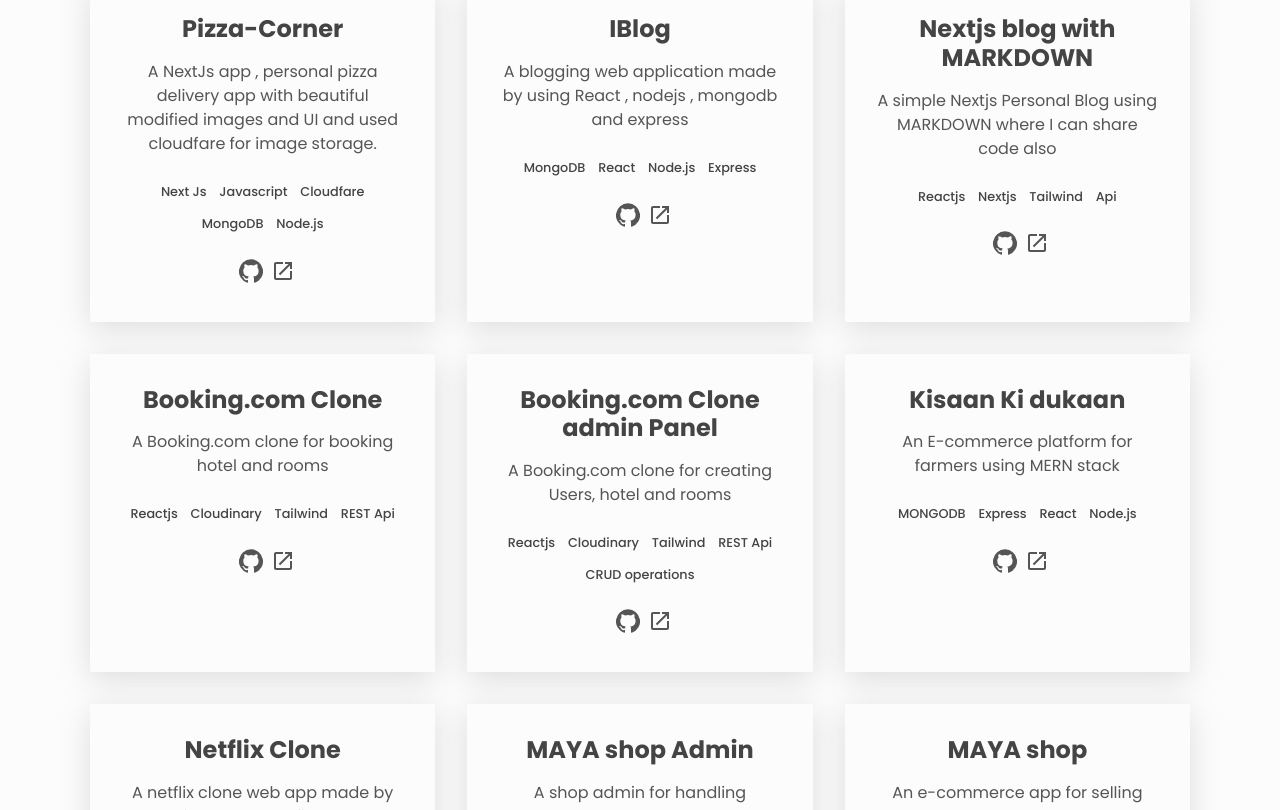
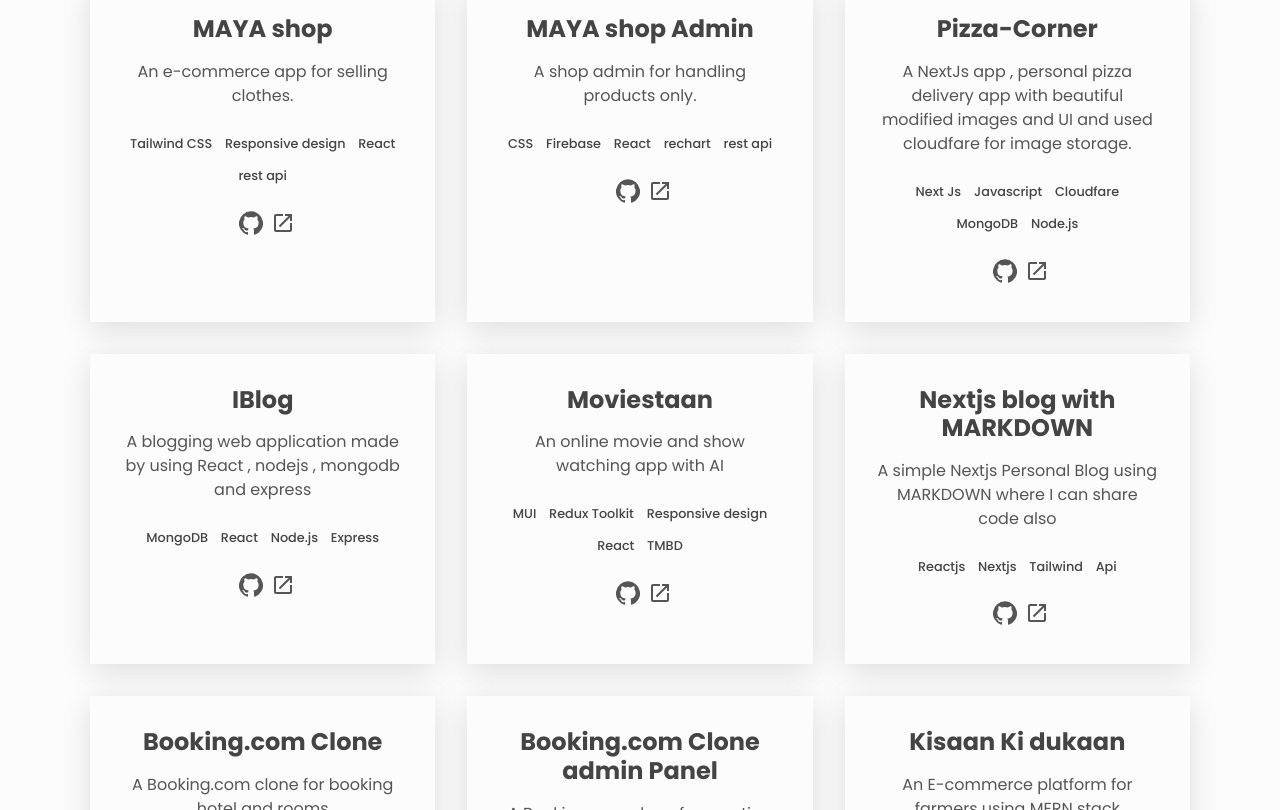
Before and after one commit to VinaySehwag14/PERSONAL-PORTFOLIO, a React (Create React App) app: page / in a window 1280 px wide. Shown: the part 670-1480 px from the top of the page. Built offline with nearby package versions, Linux system fonts and the light colour scheme.

Commit message:
Update portfolio.js
updated portfolio

```diff
--- a/src/portfolio.js
+++ b/src/portfolio.js
@@ -23,6 +23,20 @@ const projects = [
   // projects can be added an removed
   // if there are no projects, Projects section won't show up
   {
+    name: 'MAYA shop ',
+    description: 'An e-commerce app for selling clothes.',
+    stack: ['Tailwind CSS', 'Responsive design', 'React','rest api'],
+    sourceCode: 'https://github.com/VinaySehwag14/E-commerce_modern',
+    livePreview: 'http://maya-shop-frontend.vercel.app/',
+  },
+  {
+    name: 'MAYA shop Admin',
+    description: 'A shop admin for handling products only.',
+    stack: ['CSS', 'Firebase', 'React','rechart','rest api'],
+    sourceCode: 'https://github.com/VinaySehwag14/MAYA-Shop-admin-',
+    livePreview: 'https://maya-shop-admin-o8rp.vercel.app/',
+  },
+  {
     name: 'Pizza-Corner',
     description:
       'A NextJs app , personal pizza delivery app with beautiful modified images and UI and used cloudfare for image storage.',
@@ -38,6 +52,13 @@ const projects = [
     stack: ['MongoDB', 'React', 'Node.js', 'Express'],
     sourceCode: 'https://github.com/VinaySehwag14/iBlog-frontend',
     livePreview: 'https://i-blog-frontend.vercel.app/',
+  },
+  {
+    name: 'Moviestaan',
+    description: 'An online movie and show watching app with AI',
+    stack: ['MUI',,'Redux Toolkit', 'Responsive design', 'React','TMBD'],
+    sourceCode: 'https://github.com/VinaySehwag14/E-commerce_modern',
+    livePreview: 'http://maya-shop-frontend.vercel.app/',
   },
   {
     name: 'Nextjs blog with MARKDOWN',
@@ -79,20 +100,8 @@ const projects = [
     sourceCode: 'https://github.com/VinaySehwag14/NetflixClone-React',
     livePreview: 'https://62d29ec47de22d75e884d618--ornate-cobbler-fa7233.netlify.app/',
   },
-{
-    name: 'MAYA shop Admin',
-    description: 'A shop admin for handling products only.',
-    stack: ['CSS', 'Firebase', 'React','rechart','rest api'],
-    sourceCode: 'https://github.com/VinaySehwag14/MAYA-Shop-admin-',
-    livePreview: 'https://maya-shop-admin-o8rp.vercel.app/',
-  },
-{
-    name: 'MAYA shop ',
-    description: 'An e-commerce app for selling clothes.',
-    stack: ['Tailwind CSS', 'Responsive design', 'React','rest api'],
-    sourceCode: 'https://github.com/VinaySehwag14/E-commerce_modern',
-    livePreview: 'http://maya-shop-frontend.vercel.app/',
-  },
+
+
 {
     name: 'Youtube2.0',
     description: 'youtube clone with MUI 5 and Rapid API for youtube with responsive design ',
```
